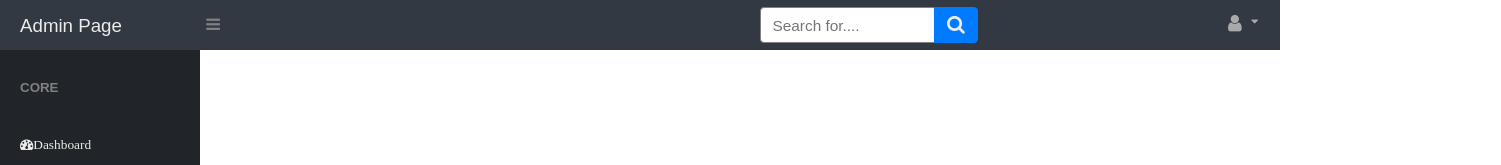
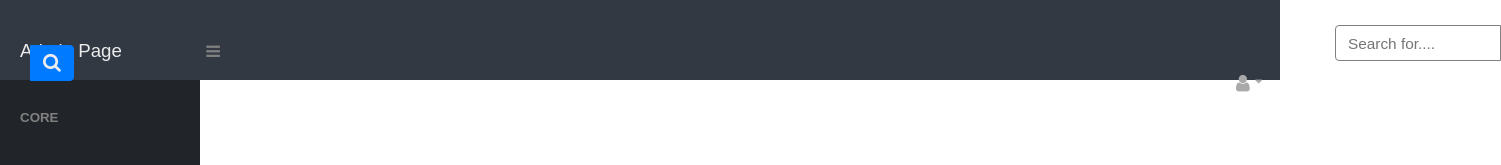
Before and after one commit to LuisCitrone/project-css3-002-admin-template, a plain HTML site: page index.html in a window 1280 px wide. Shown: the top 165 px of the page, 1501 px wide, since content can reach past the window. Drawn offline with Linux system fonts and the light colour scheme.

Commit message:
header igazítás

```diff
--- a/css/style.css
+++ b/css/style.css
@@ -15,7 +15,7 @@ body {
     background-color: rgb(51, 57, 67);
     color           : rgb(236, 236, 236);
     width           : 100%;
-    height          : 50px;
+    height          : 80px;
 }
 
 .header__title {
@@ -23,16 +23,18 @@ body {
     position   : relative;
     font-size  : 1, 25rem;
     font-weight: lighter;
-    margin     : 5px 75px 10px 20px;
+    margin     : 10px 75px 10px 20px;
     padding-top: 6px;
-    top        : 6px;
+    top        : 40px;
 }
 
 .header__hamburger_menu {
     display       : inline;
     margin        : 5px 500px 5px 5px;
-    vertical-align: sub;
+    position: relative;
     color         : rgb(128, 128, 128);
+    padding-top: 6px;
+    top: 40px;
 }
 
 .header__search {
@@ -46,9 +48,9 @@ body {
     padding       : 0.375rem 0.75rem;
     transition    : border-color 0.15s;
     border        : 1px solid grey;
-    margin        : 7px 0 0 0;
-    vertical-align: middle;
-    width         : 175px;
+    margin        : 3px 0 0 1300px;
+    vertical-align: super;
+    width         : 13%;
     position      : relative;
     left          : 35px;
 }
@@ -77,7 +79,7 @@ body {
     font-size       : 1.2rem;
     padding         : 0.375rem 0.75rem;
     color           : rgb(236, 236, 236);
-    margin          : 7px 20px 0 0;
+    margin          : -16px 20px 0 0;
     border          : 0.5px solid rgb(0, 123, 255);
     vertical-align  : middle;
     position        : relative;
@@ -98,7 +100,7 @@ body {
 .header__profile .fa-sort-down {
     vertical-align: super;
     font-size     : 0.75rem;
-    padding       : 1px 4px;
+    padding       : 0 0 0 0;
 }
 
 .main__nav {
@@ -151,7 +153,7 @@ body {
 
 .content {
     display: inline-block;
-    padding: 10px 30px;
+    padding: 15px 30px;
 }
 
 .content>h1 {
@@ -194,9 +196,9 @@ body {
 
 .main__card hr {
     margin      : 0;
-    border-style: solid;
-    border-width: 0,1px;
-    color       : rgb(211, 211, 211);
+    /*border-style: solid;*/
+    border-top: rgba(0, 0, 0, .5);
+   /* color       : rgb(211, 211, 211);*/
 }
 
 .card__top {
```
